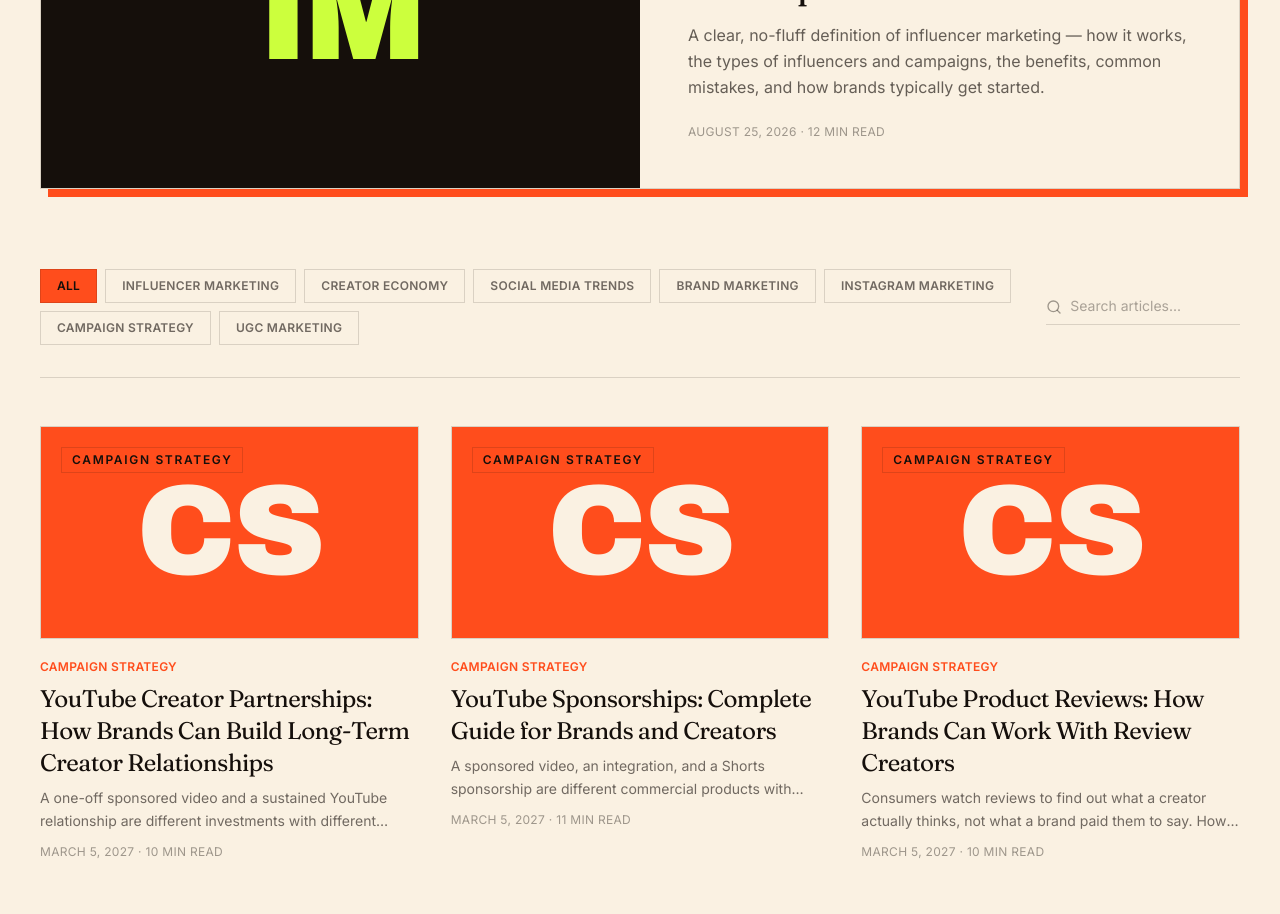
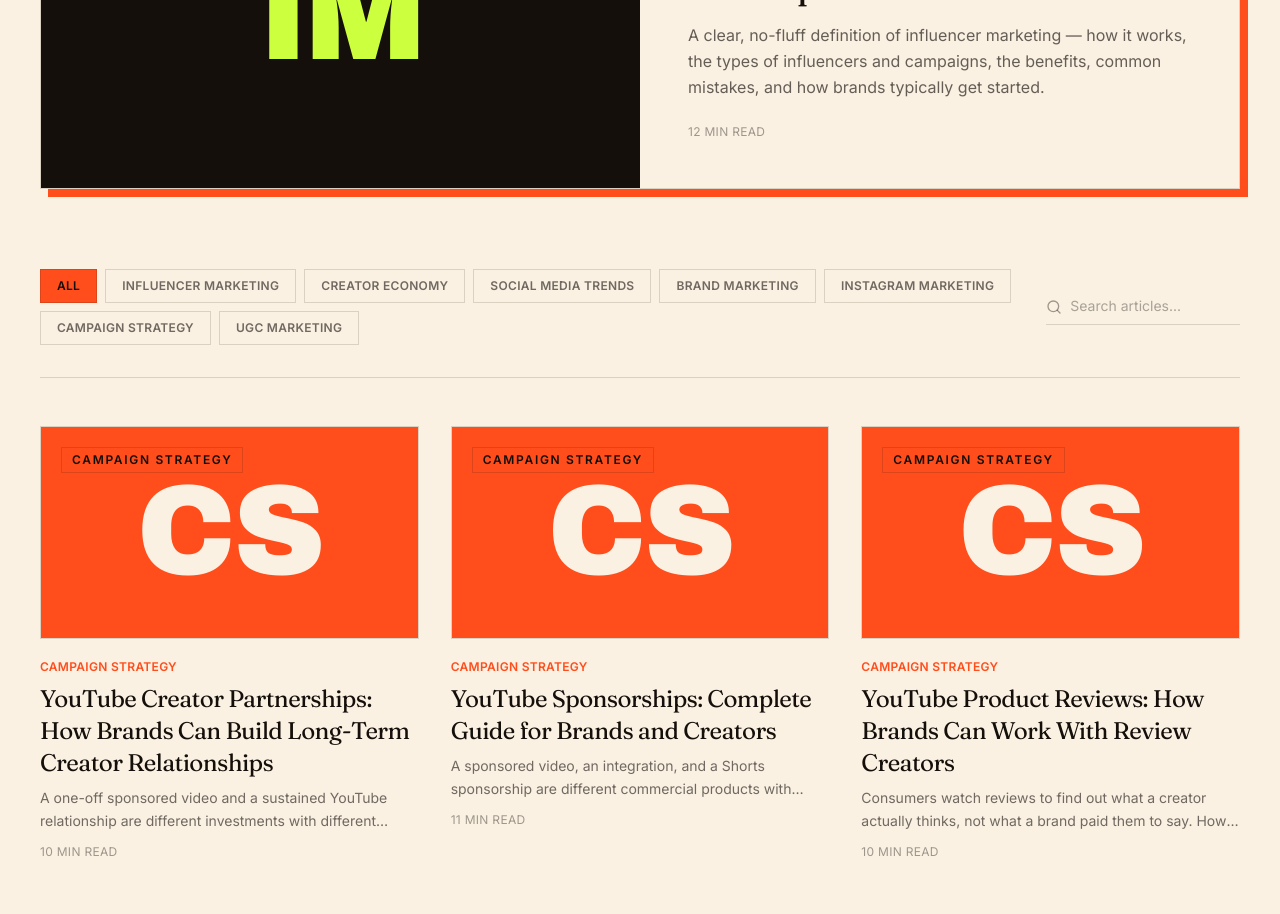
Before and after one commit to Akshit-02/k-agency-website, a Next.js app: page /blog in a window 1280 px wide. Shown: the part 660-1574 px from the top of the page. Built offline with nearby package versions, Linux system fonts and the light colour scheme.

Commit message:
removed published date

```diff
--- a/src/app/blog/[slug]/page.tsx
+++ b/src/app/blog/[slug]/page.tsx
@@ -68,8 +68,6 @@ export default async function BlogPostPage(props: PageProps<"/blog/[slug]">) {
           </Reveal>
           <div className="mt-6 flex flex-wrap items-center gap-x-4 gap-y-2 text-sm text-ink/50">
             <span>{post.author.name}</span>
-            <span aria-hidden="true">·</span>
-            <time dateTime={post.publishedAt}>Published {formatDate(post.publishedAt)}</time>
             {post.updatedAt && (
               <>
                 <span aria-hidden="true">·</span>
--- a/src/components/blog/BlogCard.tsx
+++ b/src/components/blog/BlogCard.tsx
@@ -2,7 +2,6 @@ import Link from "next/link";
 import type { BlogPost } from "@/content/blog";
 import { BlogArticleGraphic } from "@/components/blog/BlogArticleGraphic";
 import { Reveal } from "@/components/animations/Reveal";
-import { formatDate } from "@/lib/date";
 
 export function BlogCard({ post, delay = 0 }: { post: BlogPost; delay?: number }) {
   return (
@@ -20,9 +19,7 @@ export function BlogCard({ post, delay = 0 }: { post: BlogPost; delay?: number }
             {post.title}
           </h3>
           <p className="mt-2 line-clamp-2 text-sm leading-relaxed text-ink/60">{post.excerpt}</p>
-          <p className="mt-3 text-xs uppercase tracking-wide text-ink/40">
-            {formatDate(post.publishedAt)} · {post.readingTime}
-          </p>
+          <p className="mt-3 text-xs uppercase tracking-wide text-ink/40">{post.readingTime}</p>
         </div>
       </Link>
     </Reveal>
--- a/src/components/blog/FeaturedPost.tsx
+++ b/src/components/blog/FeaturedPost.tsx
@@ -2,7 +2,6 @@ import Link from "next/link";
 import type { BlogPost } from "@/content/blog";
 import { BlogArticleGraphic } from "@/components/blog/BlogArticleGraphic";
 import { Reveal } from "@/components/animations/Reveal";
-import { formatDate } from "@/lib/date";
 
 export function FeaturedPost({ post }: { post: BlogPost }) {
   return (
@@ -20,9 +19,7 @@ export function FeaturedPost({ post }: { post: BlogPost }) {
             {post.title}
           </h2>
           <p className="mt-4 max-w-lg text-base leading-relaxed text-ink/65">{post.excerpt}</p>
-          <p className="mt-6 text-xs uppercase tracking-wide text-ink/40">
-            {formatDate(post.publishedAt)} · {post.readingTime}
-          </p>
+          <p className="mt-6 text-xs uppercase tracking-wide text-ink/40">{post.readingTime}</p>
         </div>
       </Link>
     </Reveal>
```
